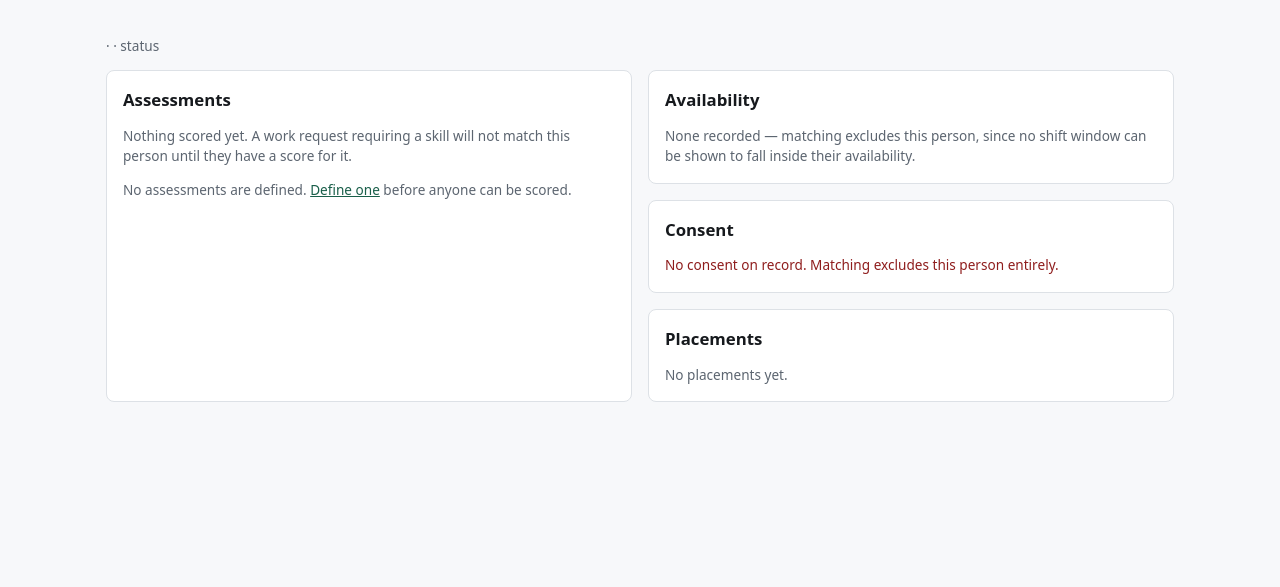
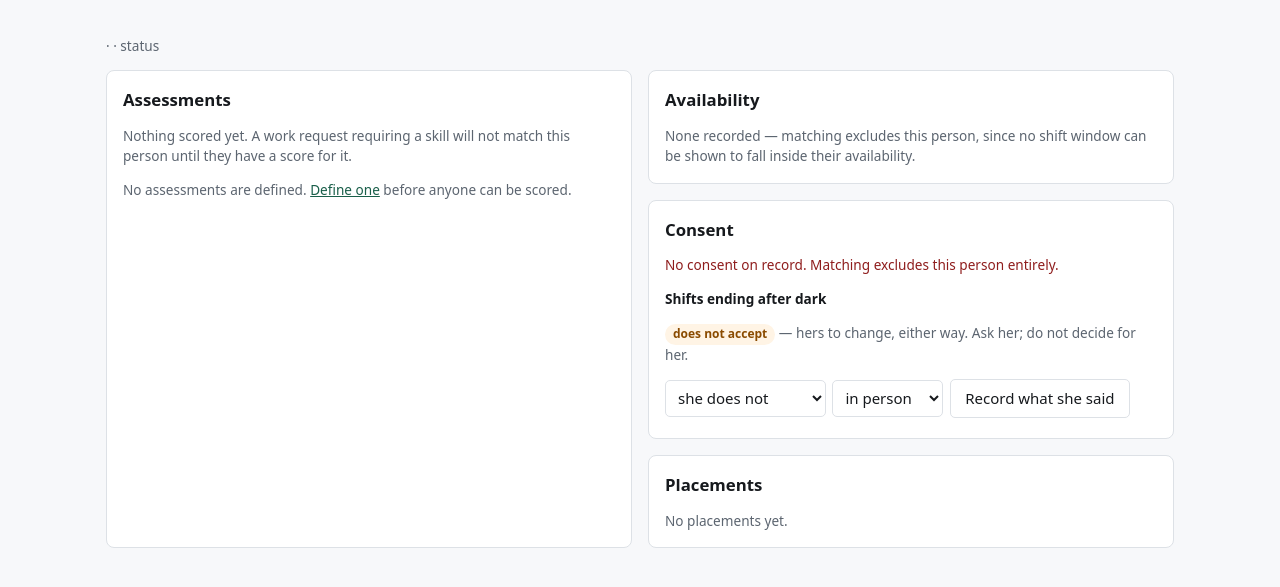
Before and after one commit to Rutazigwa/Akazi, a Python web app: template app/web/templates/candidate.html in a window 1280 px wide. Shown: the top 587 px of the page. Run offline with Jinja, Linux system fonts and the light colour scheme; the template is opened without the code that fills it, so the values that code supplies are empty.

Commit message:
Give her a way to actually withdraw the after-dark opt-in
The previous commit made the opt-in a consent record and said "withdrawing is
recording a new one". That was true of the data model and false of the system.

The API's consent endpoint validates purpose against ^(placement|training|
reporting)$. Migration 056 widened the database CHECK to include after_dark and
this pattern was missed, so the one endpoint that could record a withdrawal
refused the only purpose that needed withdrawing. Nothing caught it: the
database would have accepted the row, and no test asked the API for it.

There was also no browser path at all, for any consent. Coordinators work in
the browser -- that is what the whole build order is about -- so an API-only
route is no route. The candidate page now carries the current state and a
control to record what she said, with the history above it, because "did she
agree to that, and when" is asked after something has happened.

Recording, not toggling. The wording on the page is deliberate: "hers to
change, either way. Ask her; do not decide for her."

Looking at the rendered page also turned up two small things and one false
alarm. The consent table showed the purpose as "after_dark" with the
underscore, and form.act stretched a two-word dropdown across half the card.
The false alarm was the header reading "no 2FA on this session" after a
successful sign-in -- my screenshot script was replaying a TOTP counter the API
flow had already consumed. With a fresh window it elevates correctly. Replay
protection working exactly as designed, and worth having checked.

```diff
--- a/app/web/static/akazi.css
+++ b/app/web/static/akazi.css
@@ -241,4 +241,7 @@ form.act {
   margin: .25rem 0;
 }
 form.act button { white-space: nowrap; }
+/* A dropdown of two words does not need half the card. Text inputs still
+   take the slack, because a reason box wants the room. */
+form.act select { flex: 0 0 auto; width: auto; }
 form.act > .small { flex: 1 0 100%; margin: 0; }
--- a/app/web/templates/candidate.html
+++ b/app/web/templates/candidate.html
@@ -100,7 +100,7 @@
         <tr><th>Purpose</th><th>Version</th><th>Granted</th><th>When</th></tr>
         {% for c in consent %}
         <tr>
-          <td>{{ c.purpose }}</td><td class="small">{{ c.policy_version }}</td>
+          <td>{{ c.purpose.replace('_', ' ') }}</td><td class="small">{{ c.policy_version }}</td>
           <td>{{ 'yes' if c.granted else 'no' }}</td>
           <td class="small">{{ c.captured_at.date() }}</td>
         </tr>
@@ -111,6 +111,34 @@
         No consent on record. Matching excludes this person entirely.
       </p>
       {% endif %}
+
+      {#- The one consent that changes. It is the escape from the after-dark
+          safety filter, so it decides whether she can take evening work at
+          all, and it is hers to withdraw. Recording appends: the history above
+          is what answers "did she agree to that, and when". -#}
+      <h3 class="small">Shifts ending after dark</h3>
+      <p class="small muted">
+        {% if candidate.accepts_after_dark %}
+        <span class="pill good">accepts</span>
+        {% else %}
+        <span class="pill warn">does not accept</span>
+        {% endif %}
+        — hers to change, either way. Ask her; do not decide for her.
+      </p>
+      <form class="act" method="post"
+            action="/ui/candidates/{{ candidate.candidate_id }}/after-dark">
+        <input type="hidden" name="csrf_token" value="{{ staff.csrf_token }}">
+        <select name="granted" aria-label="Accepts shifts ending after dark">
+          <option value="true">she accepts them</option>
+          <option value="false" {{ 'selected' if not candidate.accepts_after_dark }}>she does not</option>
+        </select>
+        <select name="captured_via" aria-label="How this was captured">
+          <option value="paper">in person</option>
+          <option value="whatsapp">WhatsApp</option>
+          <option value="app">app</option>
+        </select>
+        <button class="secondary">Record what she said</button>
+      </form>
     </div>
 
     <div class="card">
```
Also changed, not shown: app/routers/registry.py (+6 -1 lines), app/web/router.py (+36 -1 lines), tests/test_guarantee_measurement.py (+55 -0 lines).
